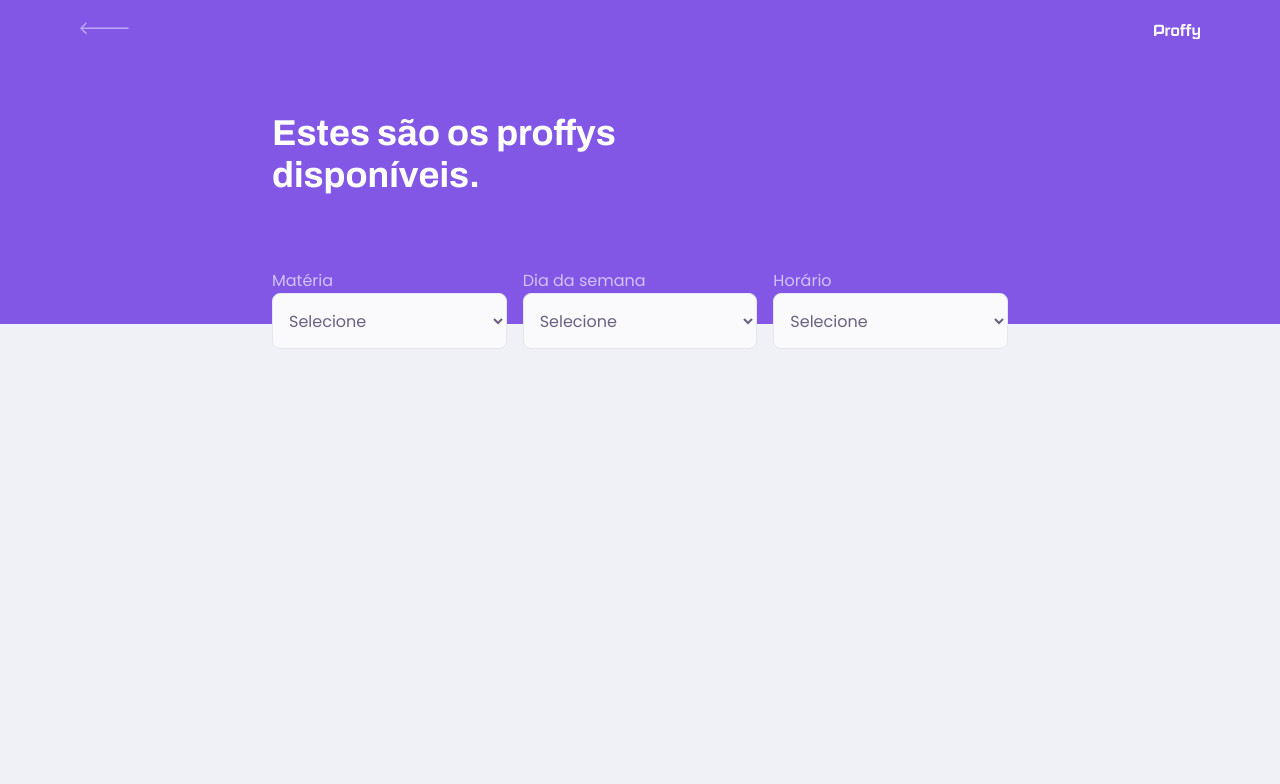
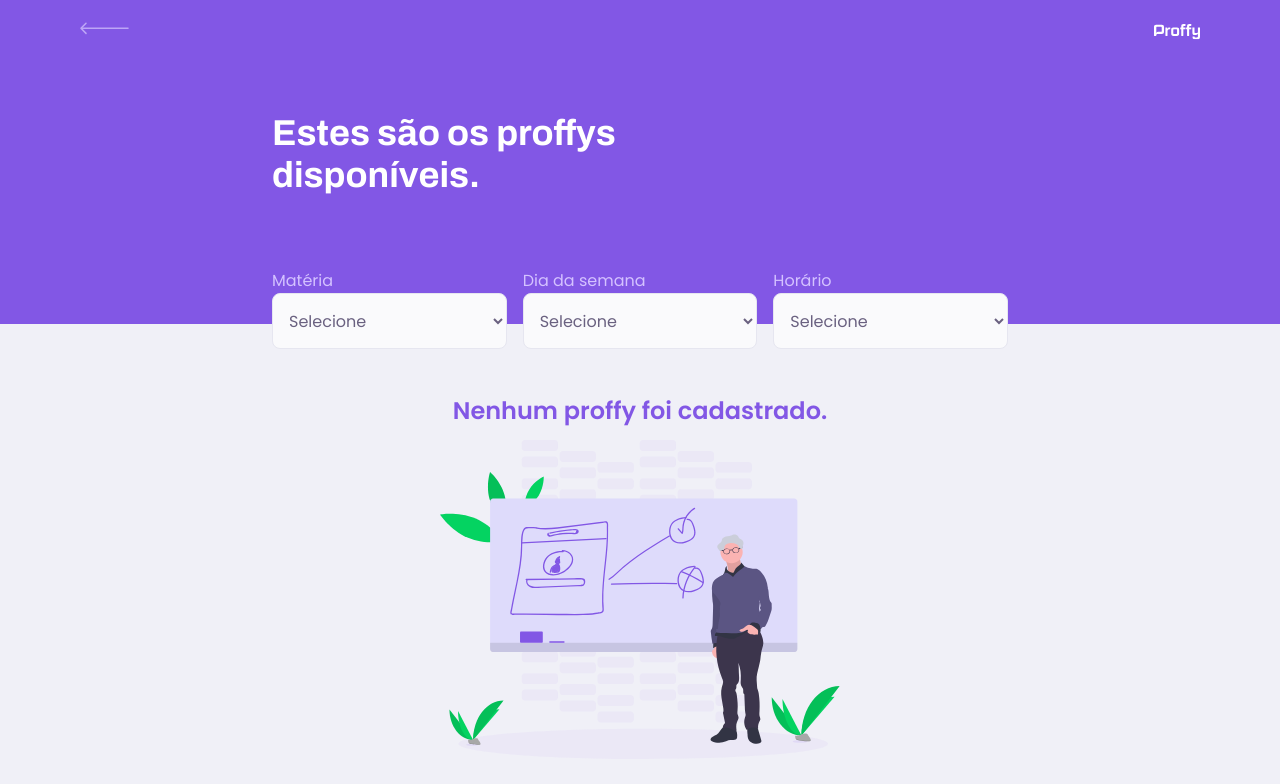
Before and after one commit to joaogabriel-sg/proffy-frontend, a React (Create React App) app: page /study in a window 1280 px wide. Shown: the top 784 px of the page. Built offline with nearby package versions, Linux system fonts and the light colour scheme.

Commit message:
:sparkles: feat: add blank screen when no proffy

```diff
--- a/src/pages/Study/index.tsx
+++ b/src/pages/Study/index.tsx
@@ -12,7 +12,9 @@ import { formatHours } from '../../utils/formatHours';
 import { weekdays } from '../../mocks/weekdays';
 import { schoolSubjects } from '../../mocks/schoolSubjects';
 
-import { Container, Filters, Proffys } from './styles';
+import emptyBanner from '../../assets/empty-banner.svg';
+
+import { Container, Filters, Proffys, Empty } from './styles';
 
 export function Study() {
   const [subjectFilter, setSubjectFilter] = useState('');
@@ -114,7 +116,13 @@ export function Study() {
 
       <Wrapper>
         <Proffys>
-          {filteredProffys.map((proffy) => (
+          {filteredProffys.length === 0 ? (
+            <Empty>
+              <h2>Nenhum proffy foi cadastrado.</h2>
+              <img src={emptyBanner} alt="Nenhum proffy foi cadastrado." />
+            </Empty>
+          ) : (
+            filteredProffys.map((proffy) => (
               <Proffy
                 key={proffy.id}
                 name={proffy.name}
@@ -124,7 +132,8 @@ export function Study() {
                 whatsapp={proffy.whatsapp}
                 bio={proffy.bio}
               />
-          ))}
+            ))
+          )}
         </Proffys>
       </Wrapper>
     </Container>
--- a/src/pages/Study/styles.ts
+++ b/src/pages/Study/styles.ts
@@ -57,3 +57,26 @@ export const Proffys = styled.section`
     margin: 0 auto;
   }
 `;
+
+export const Empty = styled.section`
+  display: flex;
+  flex-direction: column;
+  align-items: center;
+
+  > h2 {
+    font-size: min(2.4rem, 5vw);
+    color: var(--color-title-in-primary);
+  }
+
+  > img {
+    max-width: 40rem;
+    align-self: center;
+  }
+
+  @media (min-width: 650px) {
+    > h2 {
+      margin-bottom: 1.2rem;
+      color: var(--color-primary);
+    }
+  }
+`;
```
Also changed, not shown: src/assets/empty-banner.svg (added). Lines whose indentation alone changed are shown as unchanged.
